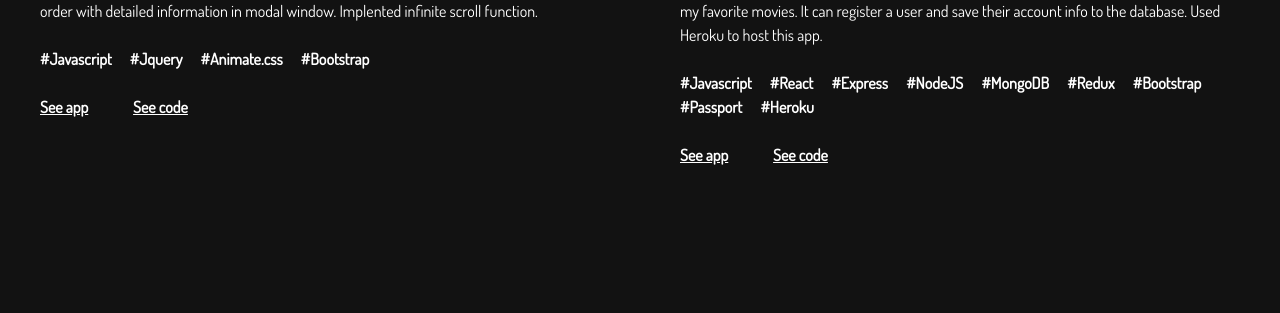
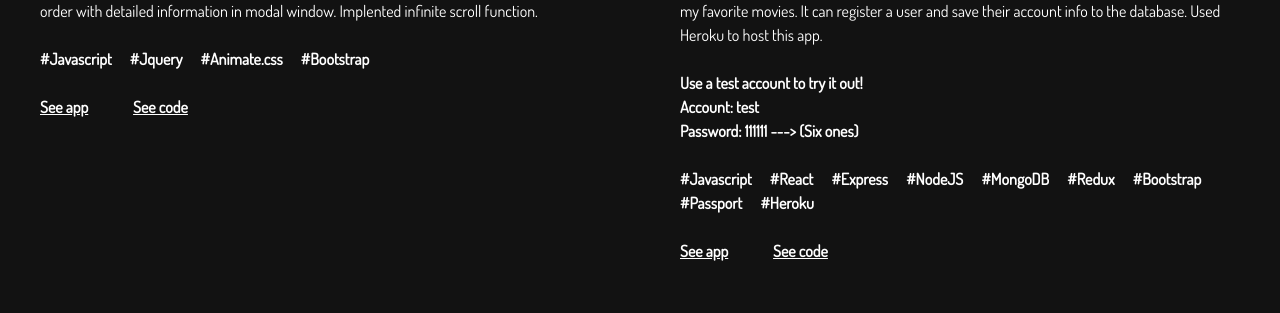
Before and after one commit to GCnomore/website-portfolio, a website: page projects.html in a window 1280 px wide. Shown: the part 755-1068 px from the top of the page. Drawn offline with nearby package versions, Linux system fonts and the light colour scheme.

```diff
--- a/js/projects.js
+++ b/js/projects.js
@@ -29,7 +29,7 @@
   slide(todo);
   slide(watspoppin);
   slide(kokoatalk);
-}, 4000);
+}, 3000);
 
 // Sort by
 const icons = document.querySelector('.projects_iconsWrap');
--- a/projects.html
+++ b/projects.html
@@ -257,7 +257,10 @@
               Full stack project made with <strong>MERN stack</strong> This
               project uses database I created with some of my favorite movies.
               It can register a user and save their account info to the
-              database. Used Heroku to host this app.
+              database. Used Heroku to host this app.<br /><br />
+              <strong>Use a test account to try it out!</strong><br />
+              <strong>Account: test</strong><br />
+              <strong>Password: 111111 ---> (Six ones)</strong>
               <br />
               <br />
               <strong style="word-spacing: 15px"
```
Also changed, not shown: 1 other file.
